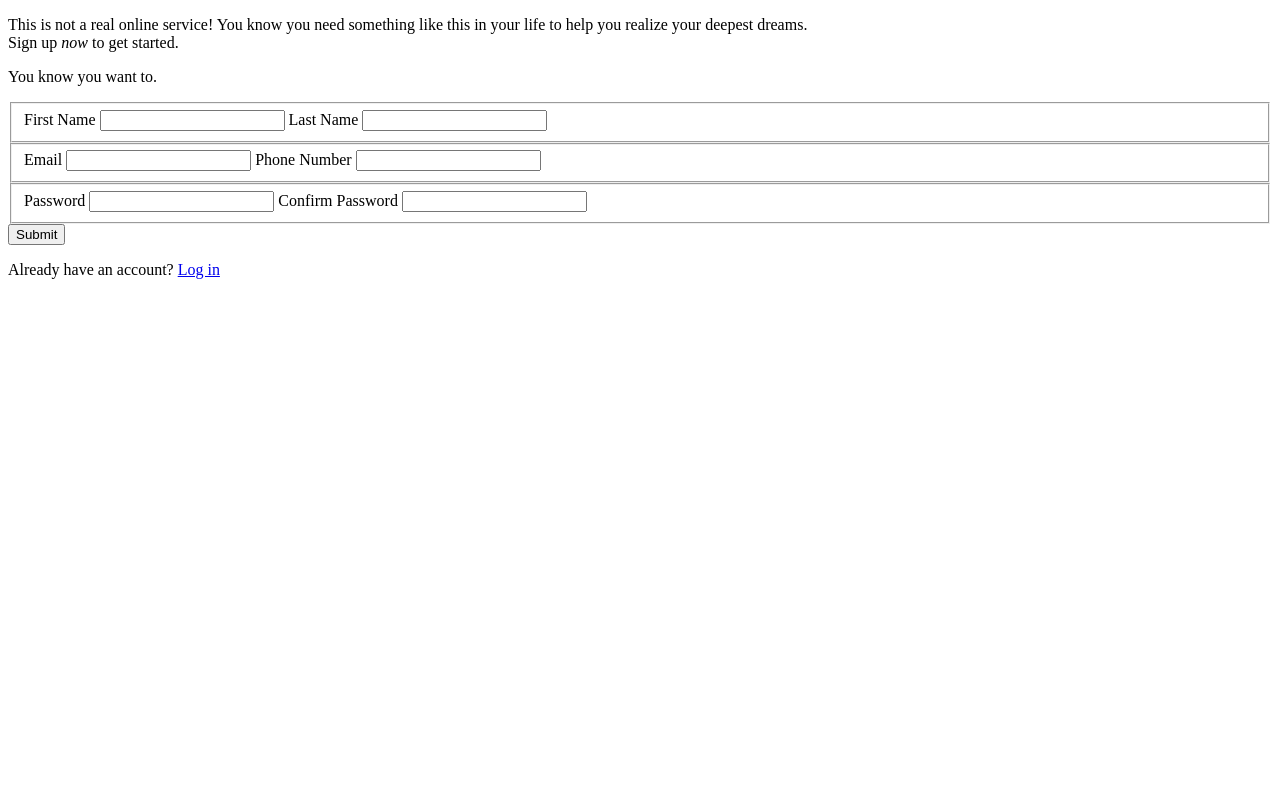
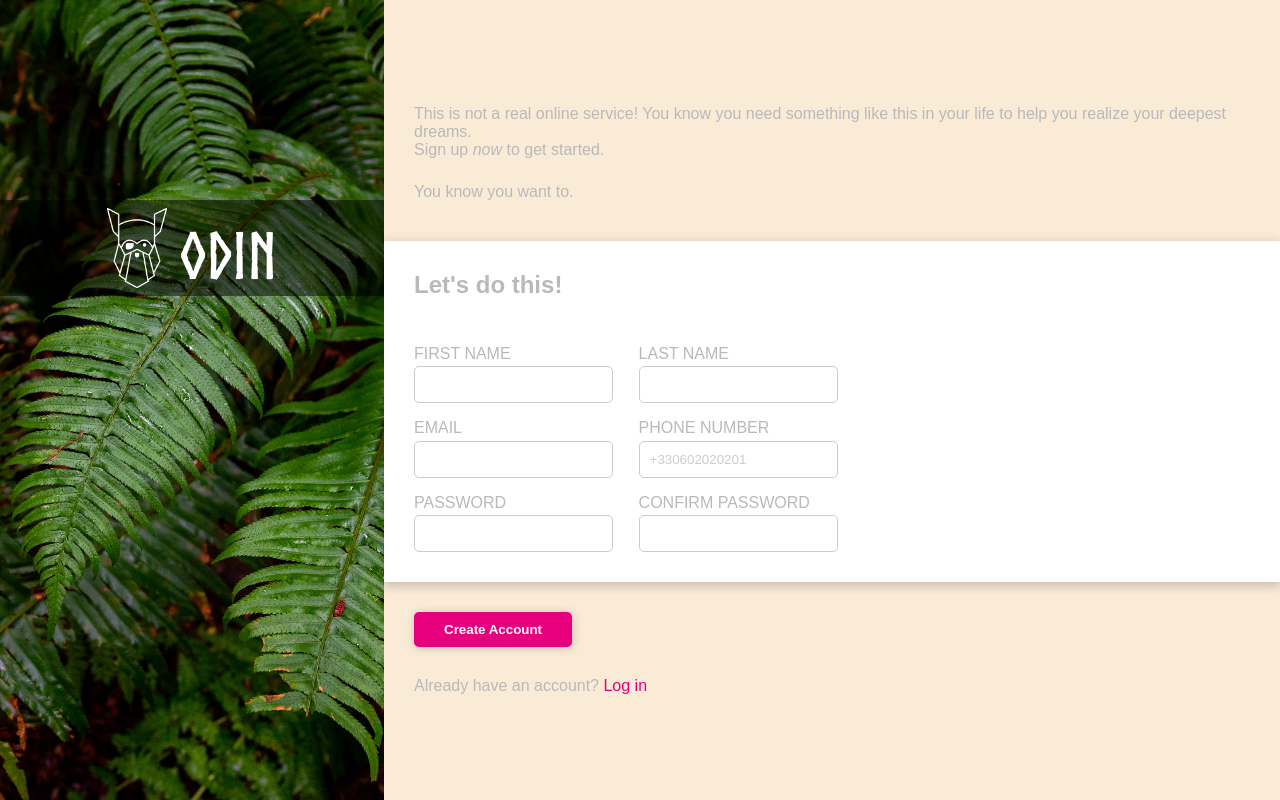
Before and after one commit to the-odin-project-max/sign-up-form, a plain HTML site: page index.html in a window 1280 px wide. Drawn offline with Linux system fonts and the light colour scheme.

Commit message:
feat(form): initalize form with basic checks

```diff
--- a/index.html
+++ b/index.html
@@ -5,36 +5,61 @@
 	<meta charset="UTF-8">
 	<meta name="viewport" content="width=device-width, initial-scale=1.0">
 	<title>Sign-up form</title>
+	<link rel="stylesheet" href="styles/style.css">
+	<script src="scripts/script.js" defer></script>
 </head>
 
 <body>
+	<div class="left-panel">
+		<div class="left-panel-logo">
+			<img src="resources/img/odin-logo.png" alt="Logo" class="logo-img">
+			<h2 class="logo-name">Odin</h2>
+		</div>
+	</div>
 	<div class="right-panel">
+		<div class="dummy-text">
 			<p>This is not a real online service! You know you need something like this in your life to help you realize
 				your deepest dreams.<br>Sign up <em>now</em> to get started.</p>
 			<p>You know you want to.</p>
-		<form action="POST">
+		</div>
+		<form action="" url="#">
+			<div class="form-inputs">
+				<h2>Let's do this!</h2>
 				<fieldset>
-				<label for="">First Name</label>
-				<input type="text">
-				<label for="">Last Name</label>
-				<input type="text">
+					<div class="input">
+						<label for="firstName">First Name</label>
+						<input type="text" id="firstName" name="first_name" pattern="^[A-Za-z]{1,90}$" required>
+					</div>
+					<div class="input">
+						<label for="lastName">Last Name</label>
+						<input type="text" id="lastName" name="last_name" pattern="^[A-Za-z]{1,90}$" required>
+					</div>
 				</fieldset>
 				<fieldset>
-				<label for="">Email</label>
-				<input type="email">
-				<label for="">Phone Number</label>
-				<input type="text">
+					<div class="input">
+						<label for="email">Email</label>
+						<input type="email" id="email" name="email" required>
+					</div>
+					<div class="input">
+						<label for="phoneNumber" aria-placeholder="+330602020201">Phone Number</label>
+						<input type="text" id="phoneNumber" name="phone_number" pattern="^\+?[0-9]{2}\d{10}$" placeholder="+330602020201" required>
+					</div>
 				</fieldset>
 				<fieldset>
-				<label for="">Password</label>
-				<input type="password">
-				<label for="">Confirm Password</label>
-				<input type="password">
+					<div class="input">
+						<label for="password">Password</label>
+						<input type="password" id="password" required>
+					</div>
+					<div class="input">
+						<label for="passwordConfirmed">Confirm Password</label>
+						<input type="password" id="passwordConfirmed" name="password_confirmed" required>
+					</div>
 				</fieldset>
-			<input type="submit">
+			</div>
+			<input type="submit" value="Create Account" id="submit-form">
+			<p class="existing-customer-text">Already have an account? <a href="#">Log in</a></p>
 		</form>
 
-		<p>Already have an account? <a href="#">Log in</a></p>
 
 	</div>
 </body>
--- a/styles/style.css
+++ b/styles/style.css
@@ -0,0 +1,157 @@
+@font-face {
+	font-family: "norse-bold";
+	src: url("../resources/fonts/Norse-Bold.otf");
+  }
+
+:root {
+	--color: #e6007e;
+	--txt: rgb(185, 185, 185)
+}
+
+* {
+	margin: 0px;
+	padding: 0px;
+	box-sizing: border-box;
+	font-family: 'Poppins', sans-serif;
+	color: var(--txt);
+
+	/* outline: 1px solid red; */
+}
+
+body {
+	margin: 0;
+}
+
+.left-panel {
+	background: url("../resources/img/background.jpg");
+	background-size: cover;
+	background-repeat: no-repeat;
+	background-position: center center;
+	float: left;
+	width: 30vw;
+	height: 100vh;
+}
+
+.left-panel-logo {
+	display: flex;
+	flex-direction: row;
+	justify-content: center;
+	align-items: end;
+	gap: 1vw;
+	background-color: rgba(0, 0, 0, 0.5);
+	margin: 25vh 0;
+	padding: max(1vh, 5px);
+}
+
+.logo-img {
+	object-fit: contain;
+	height: max(10vh, 80px);
+}
+
+.logo-name {
+	font-family: norse-bold;
+	color: white;
+	font-size: max(8vh, 60px);
+}
+
+
+
+
+
+.right-panel {
+	float: right;
+	height: 100vh;
+	width: 70vw;
+	background-color: antiquewhite;
+	color: black;
+	display: flex;
+	flex-direction: column;
+	justify-content: center;
+	gap: 5vh;
+}
+
+.dummy-text {
+	display: flex;
+	flex-direction: column;
+	justify-content: center;
+	align-items: start;
+	gap: 3vh;
+	padding-left: 30px;
+}
+
+.form-inputs {
+	background-color: white;
+	box-shadow: 0px 3px 10px 1px rgba(0, 0, 0, 0.2);
+	display: flex;
+	flex-direction: column;
+	gap: 2vh;
+}
+
+.input {
+	display: flex;
+	flex-direction: column;
+	justify-content: center;
+	align-items: left;
+	gap: 0.4vh;
+	padding: 0;
+	text-transform: uppercase;
+}
+
+.form-inputs h2 {
+	padding: 30px;
+}
+
+
+
+fieldset {
+	border: none;
+	display: flex;
+	flex-direction: row;
+	gap: 2vw;
+	padding-left: 30px;
+}
+
+fieldset:last-child {
+	padding-bottom: 30px;
+}
+
+em {
+	font-style: italic;
+}
+
+input {
+	padding: 10px;
+	border: 1px solid #ccc;
+	border-radius: 5px;
+}
+
+input::-webkit-input-placeholder {/* Chrome/Opera/Safari/Edge */
+	color: rgba(0, 0, 0, 0.2);
+}
+
+input[type="submit"] {
+	padding: 10px 30px;
+	background-color: var(--color);
+	color: white;
+	border: none;
+	border-radius: 5px;
+	margin: 30px;
+	font-weight: bold;
+	box-shadow: 1px 1px 10px 0px rgba(0, 0, 0, 0.2);
+}
+
+input[type="submit"]:hover {
+	color: var(--color);
+	background-color: white;
+	cursor: pointer;
+}
+
+.existing-customer-text {
+	margin-left: 30px;
+}
+
+a {
+	text-decoration: none;
+	color: var(--color);
+	font-style: bold;
+}
```
Also changed, not shown: scripts/script.js (added, +17 -0 lines), resources/fonts/Norse-Bold.otf (added), resources/img/background.jpg (added), resources/img/odin-logo.png (added). Lines whose indentation alone changed are shown as unchanged.
